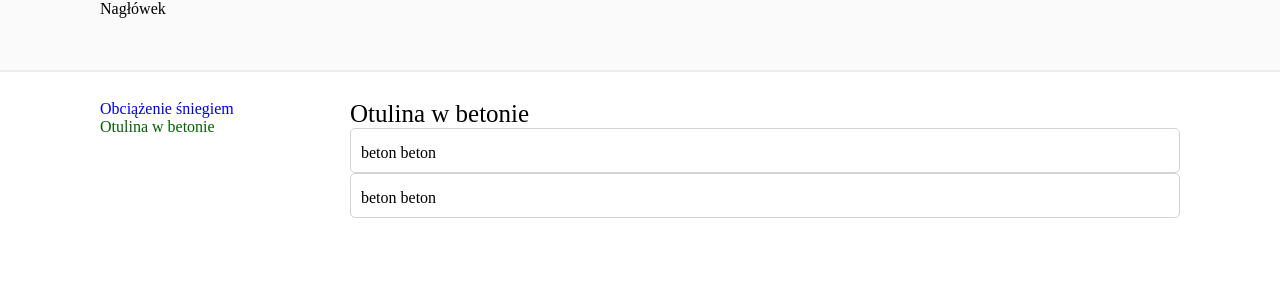
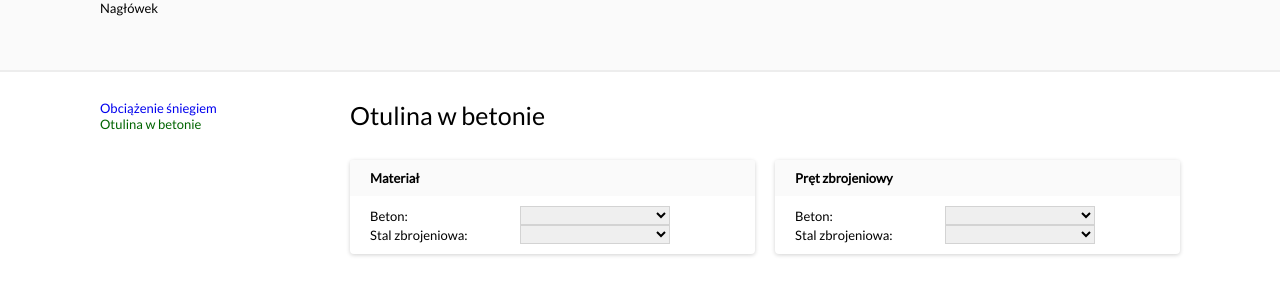
Before and after one commit to matjanko/kalkulatory-budowlane, an Angular app: page /#/otulina-w-betonie in a window 1280 px wide. Shown: the top 300 px of the page. Built offline with nearby package versions, Linux system fonts and the light colour scheme.

Commit message:
Updated layout

```diff
--- a/src/app/pages/main/main.component.html
+++ b/src/app/pages/main/main.component.html
@@ -3,7 +3,7 @@
     <app-sheet-list [sheets]="sheets"></app-sheet-list>
   </div>
   <div class="sheet-container">
-    <div>
+    <div class="sheet-header">
       <app-sheet-name-label
         name="{{ selectedSheet?.title }}">
       </app-sheet-name-label>
--- a/src/app/pages/main/main.component.less
+++ b/src/app/pages/main/main.component.less
@@ -11,8 +11,12 @@ main {
   display: flex;
   flex-direction: row;
 
-  > div {
+> div {
     vertical-align: top;
+
+    .sheet-header {
+      padding-bottom: 20px;
+    }
 
     &.sheet-list-container {
       min-width: 250px;
--- a/src/app/pages/main/sheets/concrete-cover-sheet/concrete-cover-sheet.component.html
+++ b/src/app/pages/main/sheets/concrete-cover-sheet/concrete-cover-sheet.component.html
@@ -1,6 +1,46 @@
-<app-sheet-groupbox>
-  beton beton
-</app-sheet-groupbox>
-<app-sheet-groupbox>
-  beton beton
-</app-sheet-groupbox>
+<div class="sheet-content">
+  <div>
+    <app-sheet-groupbox header="Materiał" >
+      <table>
+        <tr>
+          <td style="width: 150px">
+            <label>Beton:</label>
+          </td>
+          <td style="width: 150px;">
+            <app-sheet-select></app-sheet-select>
+          </td>
+        </tr>
+        <tr>
+          <td>
+            <label>Stal zbrojeniowa:</label>
+          </td>
+          <td>
+            <app-sheet-select></app-sheet-select>
+          </td>
+        </tr>
+      </table>
+    </app-sheet-groupbox>
+  </div>
+  <div>
+    <app-sheet-groupbox header="Pręt zbrojeniowy" >
+      <table>
+        <tr>
+          <td style="width: 150px">
+            <label>Beton:</label>
+          </td>
+          <td style="width: 150px;">
+            <app-sheet-select></app-sheet-select>
+          </td>
+        </tr>
+        <tr>
+          <td>
+            <label>Stal zbrojeniowa:</label>
+          </td>
+          <td>
+            <app-sheet-select></app-sheet-select>
+          </td>
+        </tr>
+      </table>
+    </app-sheet-groupbox>
+  </div>
+</div>
--- a/src/app/pages/main/sheets/concrete-cover-sheet/concrete-cover-sheet.component.less
+++ b/src/app/pages/main/sheets/concrete-cover-sheet/concrete-cover-sheet.component.less
@@ -0,0 +1,29 @@
+.sheet-content {
+  display: flex;
+  flex-direction: row;
+  width: 100%;
+  div {
+    width: 50%;
+    &:first-of-type {
+      padding-right: 10px;
+    }
+    &:last-of-type {
+      padding-left: 10px;
+    }
+  }
+}
+
+@media screen and (max-width: 1024px) {
+  .sheet-content {
+    flex-direction: column;
+    div {
+      width: 100%;
+      &:first-of-type {
+        padding-right: 0;
+      }
+      &:last-of-type {
+        padding-left: 0;
+      }
+    }
+  }
+}
--- a/src/app/shared/components/sheet-groupbox/sheet-groupbox.component.html
+++ b/src/app/shared/components/sheet-groupbox/sheet-groupbox.component.html
@@ -1,4 +1,8 @@
-<label class="sheet-groupbox-header">{{ header }}</label>
-<div class="sheet-groupbox-content" [style.width.px]="width">
-  <ng-content></ng-content>
+<div class="sheet-groupbox-container">
+  <div class="sheet-groupbox-header">
+    <label>{{ header }}</label>
+  </div>
+  <div class="sheet-groupbox-content">
+    <ng-content></ng-content>
+  </div>
 </div>
--- a/src/app/shared/components/sheet-groupbox/sheet-groupbox.component.less
+++ b/src/app/shared/components/sheet-groupbox/sheet-groupbox.component.less
@@ -1,13 +1,34 @@
-label.sheet-groupbox-header {
-  position: relative;
-  top: 10px;
-  left: 10px;
-  background-color: white;
+
+@HeaderBackgroundColor: rgb(250, 250, 250);
+
+@BorderWidth: 2px;
+@BorderRadius: 4px;
+
+div.sheet-groupbox-container {
+  border: none;
+  border-radius: @BorderRadius;
+  margin-top: 10px;
+  margin-bottom: 10px;
+  box-shadow: 0 1px 4px 0 rgba(0, 0, 0, 0.18);
+  min-width: 300px;
+
+  div.sheet-groupbox-header {
+    background-color: @HeaderBackgroundColor;
+    border-top-right-radius: @BorderRadius - @BorderWidth;
+    border-top-left-radius: @BorderRadius - @BorderWidth;
+    padding: 10px 20px;
+    font-weight: bold;
+  }
+
+  div.sheet-groupbox-content {
+    padding: 10px 20px;
+
+
+    ::ng-deep {
+      table {
+
+      }
+    }
+  }
 
 }
-
-div.sheet-groupbox-content {
-  border: 1px solid lightgray;
-  border-radius: 5px;
-  padding: 15px 10px 10px;
-}
--- /dev/null
+++ b/src/app/shared/components/sheet-select/sheet-select.component.html
@@ -0,0 +1,5 @@
+<select>
+  <option *ngFor="let item of items">
+    {{ item }}
+  </option>
+</select>
--- /dev/null
+++ b/src/app/shared/components/sheet-select/sheet-select.component.less
@@ -0,0 +1,5 @@
+select {
+  width: 100%;
+  border-color: lightgray;
+  border-width: 1px;
+}
--- /dev/null
+++ b/src/app/shared/components/sheet-select/sheet-select.component.ts
@@ -0,0 +1,17 @@
+import {Component, Input, OnInit} from '@angular/core';
+
+@Component({
+  selector: 'app-sheet-select',
+  templateUrl: './sheet-select.component.html',
+  styleUrls: ['./sheet-select.component.less']
+})
+export class SheetSelectComponent implements OnInit {
+
+  @Input() items: Array<any>;
+
+  constructor() { }
+
+  ngOnInit(): void {
+  }
+
+}
--- a/src/index.html
+++ b/src/index.html
@@ -6,6 +6,7 @@
   <base href="/">
   <meta name="viewport" content="width=device-width, initial-scale=1">
   <link rel="icon" type="image/x-icon" href="favicon.ico">
+  <link href='http://fonts.googleapis.com/css?family=Lato&subset=latin,latin-ext' rel='stylesheet' type='text/css'>
 </head>
 <body>
   <app-root></app-root>
--- a/src/styles.less
+++ b/src/styles.less
@@ -1,7 +1,19 @@
+
+
 
 @MaxWidth: 1200px;
 
 html,
 body {
   margin: 0;
+  font-family: 'Lato', serif;
+  font-size: 13px;
 }
+
+table {
+  border-spacing: 0;
+
+  td {
+    padding: 0;
+  }
+}
```
Also changed, not shown: src/app/shared/components/shared-components.module.ts (+5 -2 lines), 1 other file (tests, documents, lock files or other folders).
